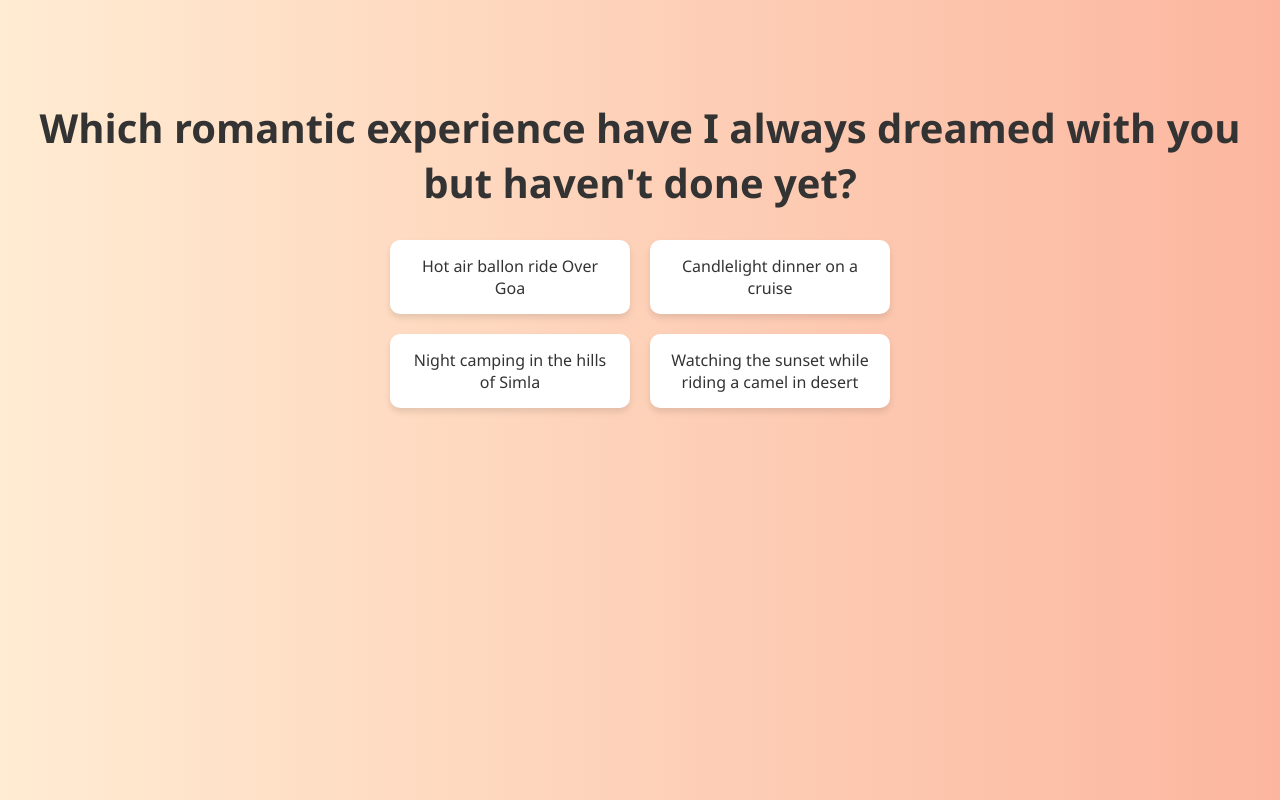
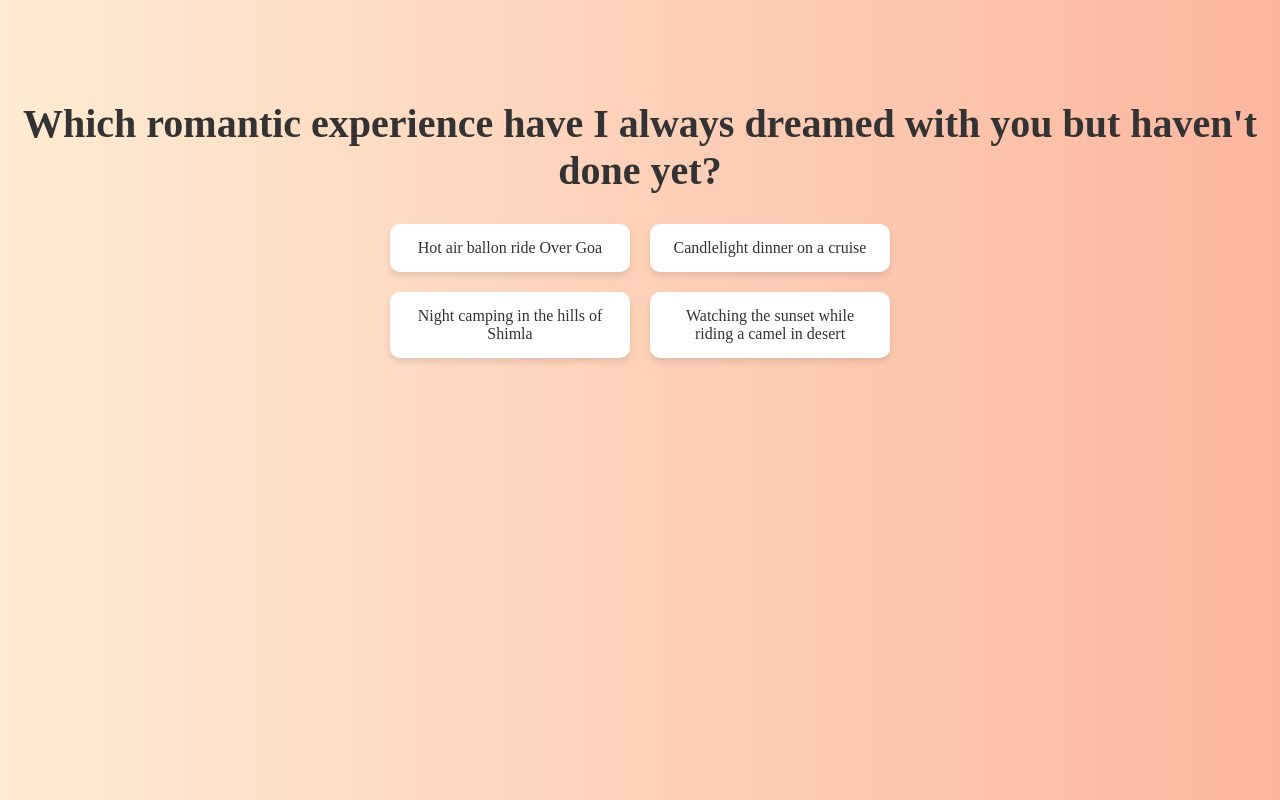
Before and after one commit to tkaur635/Amit, a plain HTML site: page index.html in a window 1280 px wide. Drawn offline with Linux system fonts and the light colour scheme.

Commit message:
Update index.html

```diff
--- a/index.html
+++ b/index.html
@@ -7,7 +7,7 @@
     body {
       margin: 0;
       padding: 0;
-      font-family: 'Segoe UI', sans-serif;
+
       background: linear-gradient(to right, #ffecd2, #fcb69f);
       color: #333;
       text-align: center;
@@ -153,7 +153,7 @@
     <div class="option-grid">
       <div class="option" onclick="checkAnswer(this)">Hot air ballon ride Over Goa</div>
       <div class="option" onclick="checkAnswer(this)">Candlelight dinner on a cruise</div>
-      <div class="option" onclick="checkAnswer(this)">Night camping in the hills of Simla</div>
+      <div class="option" onclick="checkAnswer(this)">Night camping in the hills of Shimla</div>
       <div class="option" onclick="checkAnswer(this)">Watching the sunset while riding a camel in desert</div>
     </div>
   </div>
```
